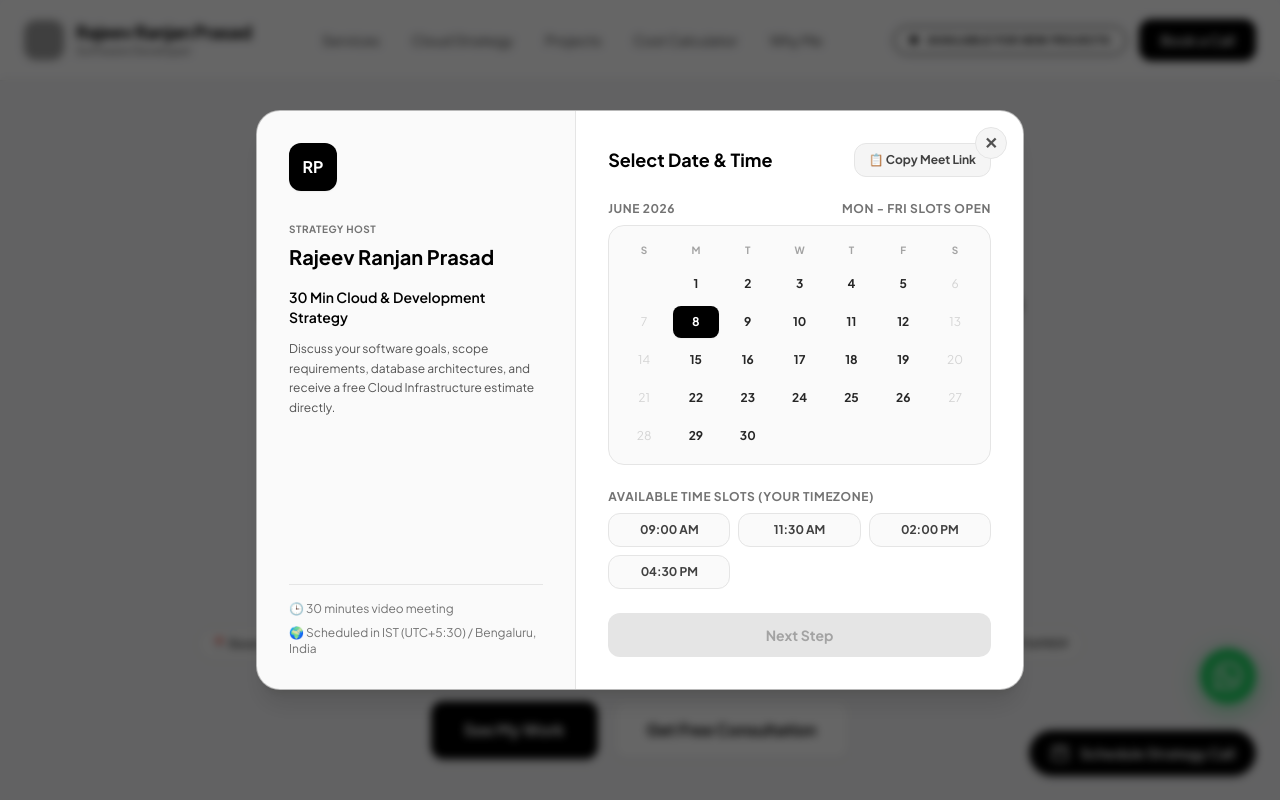
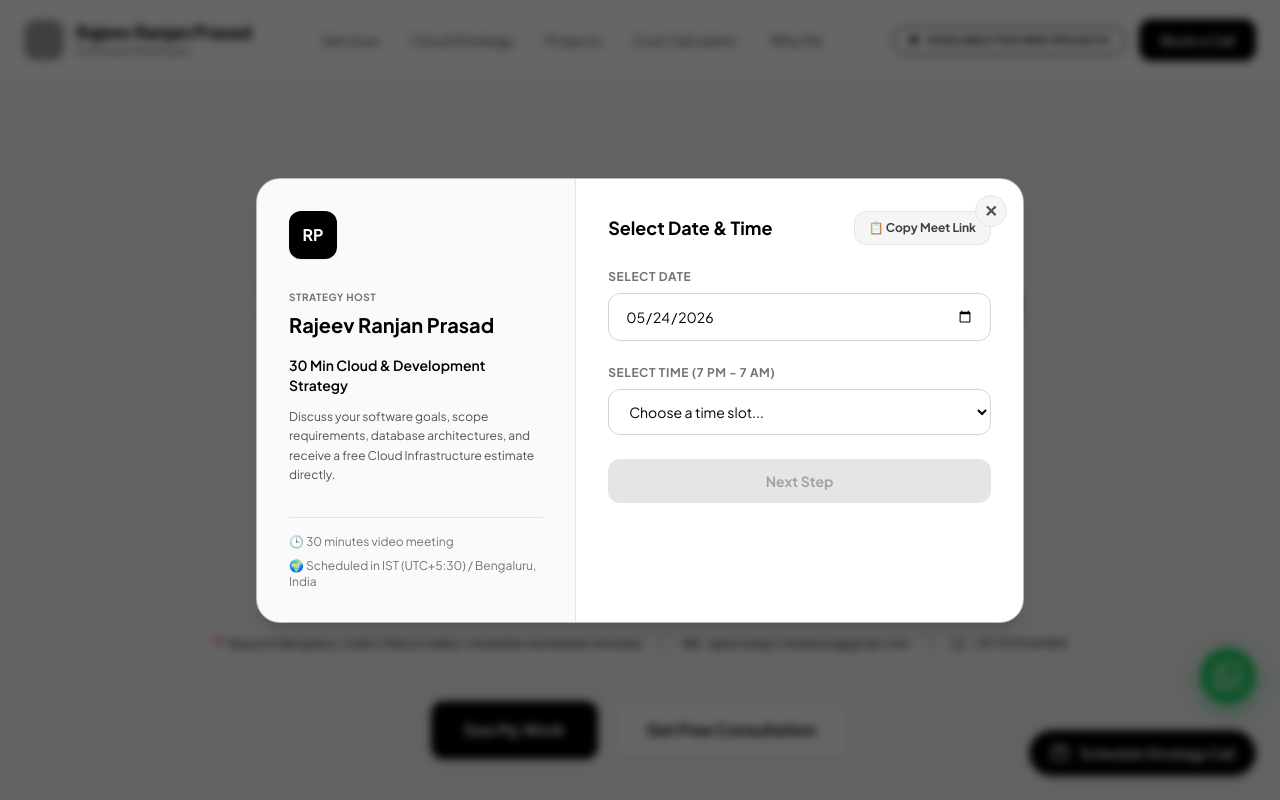
Before and after one commit to rajeevranjan125/freelancing-portfolio, a React (Vite) app: page / in a window 1280 px wide. Both pictures are taken after a click on the button "Book a Call". Shown: the top 800 px of the page. Built offline with nearby package versions, Linux system fonts and the light colour scheme; grey boxes are pictures that could not be loaded.

Commit message:
made small changes

```diff
--- a/src/components/SchedulerModal.jsx
+++ b/src/components/SchedulerModal.jsx
@@ -2,9 +2,9 @@ import React, { useState, useEffect } from 'react';
 
 export default function SchedulerModal({ personal, onClose }) {
   const [schedulerStep, setSchedulerStep] = useState(1); // 1: Date/Time, 2: Details, 3: Success
-  const [selectedDate, setSelectedDate] = useState("2026-06-08"); // Mocking dates in June
+  const [selectedDate, setSelectedDate] = useState(new Date().toISOString().split('T')[0]);
   const [selectedTime, setSelectedTime] = useState("");
-  const [schedulerForm, setSchedulerForm] = useState({ name: "", email: "", notes: "", additionalMessage: "" });
+  const [schedulerForm, setSchedulerForm] = useState({ name: "", email: "", phone: "", notes: "", additionalMessage: "" });
   const [schedulerErrors, setSchedulerErrors] = useState({});
   const [meetLink] = useState("https://meet.google.com/pin-sbjf-wfj");
   const [isSubmitting, setIsSubmitting] = useState(false);
@@ -34,8 +34,20 @@ export default function SchedulerModal({ personal, onClose }) {
     return errors;
   };
 
-  const generateMeetLink = () => {
-    return "https://meet.google.com/pin-sbjf-wfj";
+  const generateTimeSlots = () => {
+    const slots = [];
+    for (let h = 19; h <= 23; h++) {
+      const hour = (h - 12).toString().padStart(2, '0');
+      slots.push(`${hour}:00 PM`);
+      slots.push(`${hour}:30 PM`);
+    }
+    slots.push(`12:00 AM`);
+    slots.push(`12:30 AM`);
+    for (let h = 1; h <= 7; h++) {
+      slots.push(`0${h}:00 AM`);
+      if (h < 7) slots.push(`0${h}:30 AM`);
+    }
+    return slots;
   };
 
   const handleCopyMeetLink = () => {
@@ -57,29 +69,25 @@ export default function SchedulerModal({ personal, onClose }) {
     setIsSubmitting(true);
     setSubmitError("");
 
-    const formattedDate = `June ${selectedDate.split('-')[2]}, 2026`;
-    // Construct Web3Forms payload
+    let formattedDate = selectedDate;
+    try {
+      formattedDate = new Date(selectedDate).toLocaleDateString('en-US', { weekday: 'long', year: 'numeric', month: 'long', day: 'numeric' });
+    } catch(e) {}
+    const submittedAt = new Date().toLocaleString('en-US');
+
+    // Construct Web3Forms payload with specific ordered fields
     const data = {
       access_key: personal.web3formsKey || "0a7369aa-badc-4166-81ce-46792f864ecf",
-      subject: `New Strategy Call Booking: ${schedulerForm.name}`,
-      from_name: "Portfolio Strategy Scheduler",
-      name: schedulerForm.name,
-      email: schedulerForm.email,
-      consultation_date: formattedDate,
-      consultation_time: selectedTime,
-      prd_requirements: schedulerForm.notes,
-      additional_message: schedulerForm.additionalMessage || "None",
-      message: `
-Strategy Session Booked!
-------------------------
-Client Name: ${schedulerForm.name}
-Client Email: ${schedulerForm.email}
-Date: ${formattedDate}
-Time: ${selectedTime}
-PRD/Requirements: ${schedulerForm.notes}
-Additional Message: ${schedulerForm.additionalMessage || "None"}
-Google Meet Link: https://meet.google.com/pin-sbjf-wfj
-      `.trim()
+      replyto: schedulerForm.email,
+      "Name": schedulerForm.name,
+      "Email": schedulerForm.email,
+      "Phone Number": schedulerForm.phone || "Not provided",
+      "PRD Requirements": schedulerForm.notes,
+      "Consultation Date": formattedDate,
+      "Time": selectedTime,
+      "Submitted At": submittedAt,
+      "Additional Message": schedulerForm.additionalMessage || "None",
+      "Google Meet Link": "https://meet.google.com/pin-sbjf-wfj"
     };
 
     try {
@@ -165,68 +173,31 @@ Google Meet Link: https://meet.google.com/pin-sbjf-wfj
                 </button>
               </div>
 
-              {/* Simulated Mini Calendar for June 2026 */}
+              {/* Date Selection */}
               <div>
-                <div className="text-xs font-bold uppercase tracking-wider text-neutral-500 mb-2 flex justify-between">
-                  <span>June 2026</span>
-                  <span>Mon - Fri Slots Open</span>
-                </div>
-                <div className="grid grid-cols-7 gap-1.5 text-center text-xs text-neutral-600 border border-neutral-200 p-3 rounded-2xl bg-neutral-50">
-                  {["S", "M", "T", "W", "T", "F", "S"].map((d, i) => (
-                    <span key={i} className="font-bold text-[10px] text-neutral-400 py-1">{d}</span>
-                  ))}
-
-                  {/* Blank days for start of month (June 1st, 2026 is Monday, so 1 blank Sunday offset) */}
-                  <span key="blank-0" />
-
-                  {/* Days grid */}
-                  {Array.from({ length: 30 }).map((_, i) => {
-                    const dayNum = i + 1;
-                    const dateStr = `2026-06-${dayNum.toString().padStart(2, '0')}`;
-                    // Exclude weekends (Day 6, 7, 13, 14, 20, 21, 27, 28 are weekends)
-                    const isWeekend = [6, 7, 13, 14, 20, 21, 27, 28].includes(dayNum);
-                    const isSelected = selectedDate === dateStr;
-
-                    return (
-                      <button
-                        key={i}
-                        type="button"
-                        disabled={isWeekend}
-                        onClick={() => setSelectedDate(dateStr)}
-                        className={`py-2 rounded-lg font-bold transition-all duration-300 ${
-                          isWeekend
-                            ? 'text-neutral-300 cursor-not-allowed font-normal'
-                            : isSelected
-                              ? 'bg-black text-white shadow-sm'
-                              : 'text-neutral-800 hover:bg-neutral-200'
-                        }`}
-                      >
-                        {dayNum}
-                      </button>
-                    );
-                  })}
-                </div>
+                <label className="text-xs font-bold uppercase tracking-wider text-neutral-500 block mb-2">Select Date</label>
+                <input
+                  type="date"
+                  min={new Date().toISOString().split('T')[0]}
+                  value={selectedDate}
+                  onChange={(e) => setSelectedDate(e.target.value)}
+                  className="w-full bg-white border border-neutral-300 rounded-xl px-4 py-3 text-sm focus:outline-none focus:border-black text-black transition-colors"
+                />
               </div>
 
-              {/* Time Slots grid */}
+              {/* Time Selection */}
               <div>
-                <span className="text-xs font-bold uppercase tracking-wider text-neutral-500 block mb-2">Available Time Slots (Your Timezone)</span>
-                <div className="grid grid-cols-3 gap-2">
-                  {["09:00 AM", "11:30 AM", "02:00 PM", "04:30 PM"].map((t) => (
-                    <button
-                      key={t}
-                      type="button"
-                      onClick={() => setSelectedTime(t)}
-                      className={`py-2 rounded-xl text-xs font-bold border transition-all duration-300 ${
-                        selectedTime === t
-                          ? 'border-black bg-black text-white'
-                          : 'border-neutral-200 bg-neutral-50 text-neutral-700 hover:border-neutral-400'
-                      }`}
-                    >
-                      {t}
-                    </button>
+                <label className="text-xs font-bold uppercase tracking-wider text-neutral-500 block mb-2">Select Time (7 PM - 7 AM)</label>
+                <select
+                  value={selectedTime}
+                  onChange={(e) => setSelectedTime(e.target.value)}
+                  className="w-full bg-white border border-neutral-300 rounded-xl px-4 py-3 text-sm focus:outline-none focus:border-black text-black transition-colors"
+                >
+                  <option value="" disabled>Choose a time slot...</option>
+                  {generateTimeSlots().map((t) => (
+                    <option key={t} value={t}>{t}</option>
                   ))}
-                </div>
+                </select>
               </div>
 
               <button
@@ -250,7 +221,7 @@ Google Meet Link: https://meet.google.com/pin-sbjf-wfj
               <h3 className="text-lg font-bold text-black">Confirm Strategy Call Details</h3>
 
               <div className="p-3.5 rounded-xl bg-neutral-50 border border-neutral-200 text-xs text-neutral-700 space-y-1">
-                <p><strong>Date:</strong> June {selectedDate.split('-')[2]}, 2026</p>
+                <p><strong>Date:</strong> {selectedDate}</p>
                 <p><strong>Time Slot:</strong> {selectedTime}</p>
               </div>
 
@@ -276,6 +247,17 @@ Google Meet Link: https://meet.google.com/pin-sbjf-wfj
                   className="w-full bg-white border border-neutral-300 rounded-xl px-4 py-2.5 text-sm focus:outline-none focus:border-black text-black transition-colors"
                 />
                 {schedulerErrors.email && <p className="text-neutral-500 text-xs mt-1 font-bold">{schedulerErrors.email}</p>}
+              </div>
+
+              <div>
+                <label className="block text-xs font-bold uppercase tracking-wider text-neutral-500 mb-1.5">Phone Number</label>
+                <input
+                  type="tel"
+                  placeholder="+1 (555) 000-0000"
+                  value={schedulerForm.phone}
+                  onChange={(e) => setSchedulerForm({...schedulerForm, phone: e.target.value})}
+                  className="w-full bg-white border border-neutral-300 rounded-xl px-4 py-2.5 text-sm focus:outline-none focus:border-black text-black transition-colors"
+                />
               </div>
 
               <div>
@@ -344,35 +326,85 @@ Google Meet Link: https://meet.google.com/pin-sbjf-wfj
           {/* Step 3: Success Screen */}
           {schedulerStep === 3 && (
             <div className="text-center py-8 space-y-6">
-              <div className="w-16 h-16 rounded-full bg-neutral-100 border border-neutral-300 text-black flex items-center justify-center mx-auto text-3xl font-extrabold shadow-sm">
+              <div className="w-16 h-16 rounded-full bg-green-50 border border-green-200 text-green-600 flex items-center justify-center mx-auto text-3xl font-extrabold shadow-sm">
                 ✓
               </div>
               <div>
-                <h3 className="text-2xl font-extrabold text-black">✅ Request sent!</h3>
-                <p className="text-neutral-700 text-sm mt-2 leading-relaxed font-medium">
-                  Check your email for Google Meet link: <a href="https://meet.google.com/pin-sbjf-wfj" target="_blank" rel="noreferrer" className="text-black font-bold underline hover:text-neutral-600 break-all">https://meet.google.com/pin-sbjf-wfj</a>
+                <h3 className="text-2xl font-extrabold text-black">Booking Confirmed!</h3>
+                <p className="text-neutral-600 text-sm mt-2 leading-relaxed font-medium">
+                  Your strategy call has been successfully scheduled.
                 </p>
               </div>
 
-              <div className="bg-neutral-50 border border-neutral-200 rounded-2xl p-4 max-w-md mx-auto text-left text-xs text-neutral-600 space-y-2.5">
-                <p><strong>Host:</strong> {personal.name}</p>
-                <p><strong>Scheduled Slot:</strong> June {selectedDate.split('-')[2]}, 2026 at {selectedTime}</p>
-                <p><strong>Google Meet Link:</strong> <a href={meetLink} target="_blank" rel="noreferrer" className="text-black font-bold underline hover:text-neutral-600 break-all">{meetLink}</a></p>
-                <p className="text-[10px] text-neutral-400 italic">Please join using the Google Meet link at the scheduled time.</p>
+              <div className="bg-neutral-50 border border-neutral-200 rounded-2xl p-5 max-w-md mx-auto text-left text-sm text-neutral-800 space-y-3">
+                <p className="flex justify-between border-b border-neutral-200 pb-2">
+                  <span className="text-neutral-500 font-bold uppercase tracking-wider text-xs">Host</span>
+                  <span className="font-bold text-right">{personal.name} <br/><span className="text-xs font-normal text-neutral-500">(Software Developer)</span></span>
+                </p>
+                <p className="flex justify-between border-b border-neutral-200 pb-2">
+                  <span className="text-neutral-500 font-bold uppercase tracking-wider text-xs">Client</span>
+                  <span className="font-bold text-right">{schedulerForm.name} <br/><span className="text-xs font-normal text-neutral-500">(Client)</span></span>
+                </p>
+                <p className="flex justify-between border-b border-neutral-200 pb-2 items-center">
+                  <span className="text-neutral-500 font-bold uppercase tracking-wider text-xs">Date</span>
+                  <span className="font-bold">{selectedDate}</span>
+                </p>
+                <p className="flex justify-between pb-2 items-center">
+                  <span className="text-neutral-500 font-bold uppercase tracking-wider text-xs">Time</span>
+                  <span className="font-bold">{selectedTime}</span>
+                </p>
               </div>
 
               <div className="max-w-md mx-auto">
+                <div className="p-3 bg-red-50 border border-red-200 rounded-xl mb-4 text-left">
+                  <p className="text-red-700 text-xs font-bold">
+                    Copy this link. Join at your scheduled time.
+                  </p>
+
+                  <div className="mt-2 flex items-center gap-2 p-2 bg-white rounded-lg border border-red-200">
+                    <input
+                      type="text"
+                      readOnly
+                      value={meetLink}
+                      className="bg-transparent border-none outline-none text-[11px] text-neutral-600 font-mono flex-1 min-w-0"
+                    />
+                  </div>
+                </div>
+
+                <div className="flex flex-col sm:flex-row gap-3">
+                  <a
+                    href={meetLink}
+                    target="_blank"
+                    rel="noreferrer"
+                    className="flex-1 py-3 rounded-xl bg-blue-600 text-white font-bold text-sm hover:bg-blue-700 transition-colors shadow-sm flex items-center justify-center gap-2"
+                  >
+                    <svg className="w-5 h-5" fill="none" viewBox="0 0 24 24" stroke="currentColor">
+                      <path strokeLinecap="round" strokeLinejoin="round" strokeWidth={2} d="M15 10l4.553-2.276A1 1 0 0121 8.618v6.764a1 1 0 01-1.447.894L15 14M5 18h8a2 2 0 002-2V8a2 2 0 00-2-2H5a2 2 0 00-2 2v8a2 2 0 002 2z" />
+                    </svg>
+                    Join Google Meet
+                  </a>
+                  <button
+                    type="button"
+                    onClick={handleCopyMeetLink}
+                    className="flex-1 py-3 rounded-xl bg-white border border-neutral-300 text-neutral-700 font-bold text-sm hover:bg-neutral-50 transition-colors shadow-sm flex items-center justify-center gap-2"
+                  >
+                    {copied ? "✓ Copied!" : "Copy Link"}
+                  </button>
+                </div>
+              </div>
+
+              <div className="max-w-md mx-auto pt-2">
                 <button
                   type="button"
                   onClick={() => {
                     onClose();
-                    setSchedulerForm({ name: "", email: "", notes: "", additionalMessage: "" });
+                    setSchedulerForm({ name: "", email: "", phone: "", notes: "", additionalMessage: "" });
                     setSelectedTime("");
                     setSchedulerStep(1);
                   }}
-                  className="w-full py-3 rounded-xl bg-black text-white font-bold text-sm hover:bg-neutral-800 shadow-sm"
+                  className="w-full py-3 rounded-xl bg-neutral-100 text-neutral-700 font-bold text-sm hover:bg-neutral-200 transition-colors"
                 >
-                  Done
+                  Close & Return
                 </button>
               </div>
             </div>
```
Also changed, not shown: 1 other file (tests, documents, lock files or other folders).
